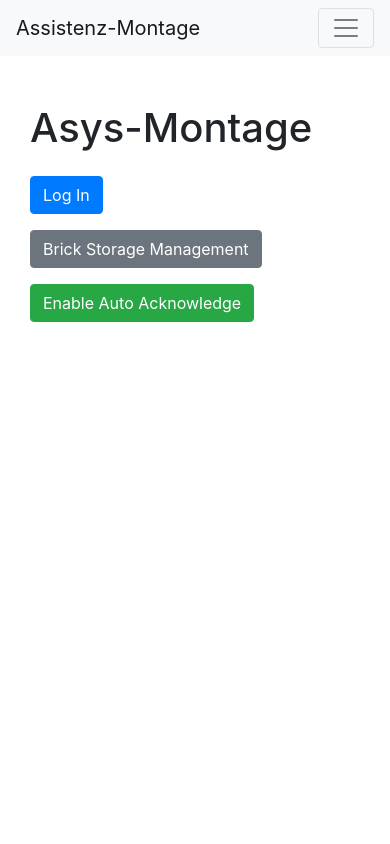
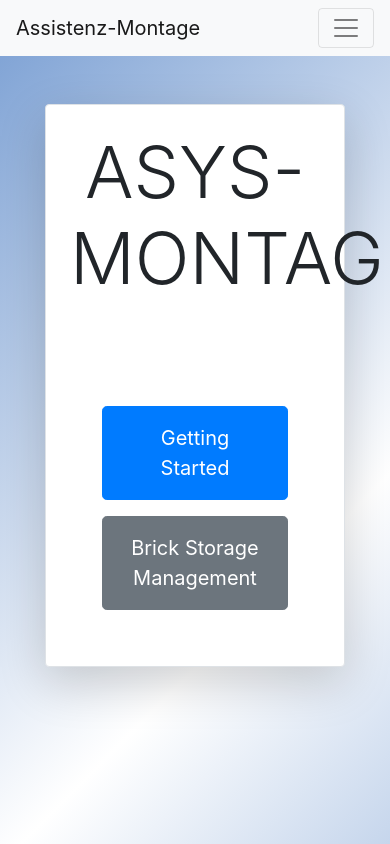
Before and after one commit to Himmelsw4nderer/Assys-Montagehelfer, a Flask app: page / in a window 390 px wide; the page is wider, and only the part inside the window is pictured. Run offline with Flask 3, Linux system fonts and the light colour scheme; some libraries are stand-ins or nearby versions.

Commit message:
Improve UI with responsive design and navigation updates

```diff
--- a/templates/blueprint.html
+++ b/templates/blueprint.html
@@ -1,6 +1,6 @@
 {% extends "base.html" %} {% block title %} Blueprint {% endblock %} {% block
 content %}
-<h1>Add the highlighted Brick</h1>
+<h1>Add the highlighted Brick - Step {{ step }} of {{ max_steps }}</h1>
 
 <form
     id="blueprintForm"
@@ -41,8 +41,6 @@ content %}
     </div>
 </form>
 
-<p>Step: {{ step }} of {{ max_steps }} in Blueprint {{ blueprint }}</p>
-
 <script>
     // Poll the auto_acknowledge endpoint every second
     function checkAutoAcknowledge() {
@@ -71,7 +69,7 @@ content %}
             document.getElementById("blueprintImage").clientHeight;
         const buttons = document.querySelectorAll(".btn.nexttoimage");
         buttons.forEach((button) => {
-            button.style.height = imageHeight*0.8 + "px";
+            button.style.height = imageHeight * 0.8 + "px";
         });
     }
 
--- a/templates/index.html
+++ b/templates/index.html
@@ -1,13 +1,77 @@
 {% extends "base.html" %} {% block title %} Home {% endblock %} {% block content
 %}
-<div class="container mt-5">
-    <h1>Asys-Montage</h1>
-    <form method="post" , action="{{ url_for('blueprint.log_in') }}">
-        <button type="submit" class="btn btn-primary mt-3">Log In</button>
-    </form>
-    <a href="{{ url_for('pick_by_light.brick_storage') }}" class="btn btn-secondary mt-3">Brick Storage Management</a>
-    <form method="post" action="{{ url_for('blueprint.set_auto_acknowledge') }}">
-        <button type="submit" class="btn btn-success mt-3">Enable Auto Acknowledge</button>
-    </form>
+<div
+    class="animated-bg position-fixed w-100 h-100"
+    style="top: 0; left: 0; z-index: -1"
+></div>
+<div class="container-fluid py-5">
+    <div class="container">
+        <div class="row justify-content-center">
+            <div class="col-md-8 text-center">
+                <div class="content-container p-4 rounded border shadow-lg">
+                    <h1 class="display-3 mb-4 fw-bold">ASYS-MONTAGE</h1>
+                    <div class="p-4 rounded">
+                        <div
+                            class="d-flex flex-column flex-md-row justify-content-center gap-3 mt-5"
+                        >
+                            <form
+                                method="post"
+                                action="{{ url_for('blueprint.log_in') }}"
+                                class="m-2"
+                            >
+                                <button
+                                    type="submit"
+                                    class="btn btn-primary btn-lg px-5 py-3 fw-bold hover-zoom"
+                                    style="width: 100%"
+                                >
+                                    <i class="fas fa-sign-in-alt me-2"></i>
+                                    Getting Started
+                                </button>
+                            </form>
+                            <a
+                                href="{{ url_for('pick_by_light.brick_storage') }}"
+                                class="btn btn-secondary btn-lg px-4 py-3 m-2 fw-bold hover-zoom"
+                            >
+                                <i class="fas fa-box-open me-2"></i> Brick
+                                Storage Management
+                            </a>
+                        </div>
+                    </div>
+                </div>
+            </div>
+        </div>
+    </div>
 </div>
+
+<style>
+    .hover-zoom {
+        transition: transform 0.3s ease;
+    }
+    .hover-zoom:hover {
+        transform: scale(1.05);
+    }
+
+    .content-container {
+        background-color: white;
+        border-radius: 15px;
+    }
+
+    .animated-bg {
+        background: linear-gradient(-45deg, #0047ab, #ffffff, #0047ab, #ffffff);
+        background-size: 400% 400%;
+        animation: gradient 15s ease infinite;
+    }
+
+    @keyframes gradient {
+        0% {
+            background-position: 0% 50%;
+        }
+        50% {
+            background-position: 100% 50%;
+        }
+        100% {
+            background-position: 0% 50%;
+        }
+    }
+</style>
 {% endblock %}
```
Also changed, not shown: templates/brick_storage.html (+64 -13 lines), templates/control.html (+28 -12 lines).
